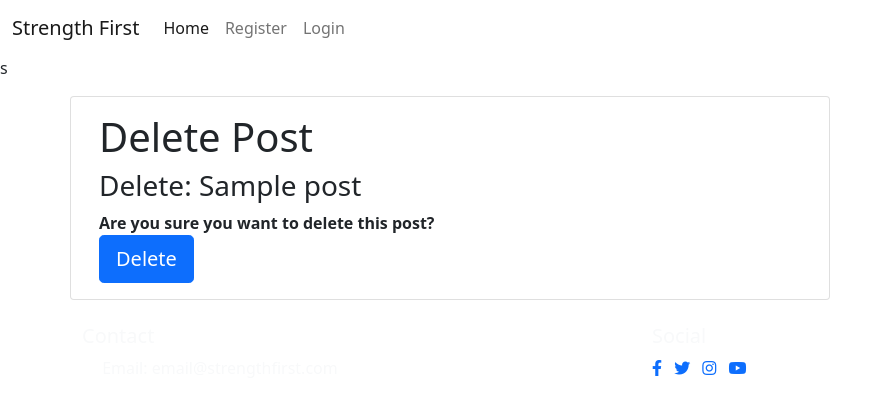
After one commit to GBell94/strength-first, a Django app: page /post/1/delete in a window 1280 px wide. The commit adds this page. Shown: the top 415 px of the page, without its empty margins (0-893 px from the left). Run offline with Django 3.2, Linux system fonts and the light colour scheme; tables that the repository leaves empty hold one stand-in row (values such as "Sample post"); some libraries are stand-ins or nearby versions.

Commit message:
Add functionality to delete a post

```diff
--- a/blog/urls.py
+++ b/blog/urls.py
@@ -6,4 +6,5 @@ urlpatterns = [
     path('add_post/', views.PostCreate.as_view(), name='add-post'),
     path('post/<int:pk>', views.PostDetail.as_view(), name='post-detail'),
     path('post/edit/<int:pk>', views.PostUpdate.as_view(), name='update-post'),
+    path('post/<int:pk>/delete', views.PostDelete.as_view(), name='delete-post'),
 ]
--- a/blog/views.py
+++ b/blog/views.py
@@ -1,6 +1,7 @@
 from django.shortcuts import render
 from django.views import generic
 from .models import Post
+from django.urls import reverse_lazy
 
 
 # Create your views here.
@@ -26,3 +27,9 @@ class PostUpdate(generic.UpdateView):
     model = Post
     template_name = 'edit_post.html'
     fields = ['title', 'topic', 'content']
+
+
+class PostDelete(generic.DeleteView):
+    model = Post
+    template_name = 'delete_post.html'
+    success_url = reverse_lazy('home')
--- /dev/null
+++ b/templates/delete_post.html
@@ -0,0 +1,23 @@
+{% extends 'base.html' %}
+{% load crispy_forms_tags %}
+
+
+{% block content %}
+
+<div class="container">
+    <div class="row">
+        <div class="col-md-8 card mb-4  mt-3 left  top">
+            <div class="card-body">
+                <h1>Delete Post</h1>
+                <h3>Delete: {{ post.title }}</h3>
+                    <form method = "POST">
+                        {% csrf_token %}
+                        <strong>Are you sure you want to delete this post?</strong>
+                        <br>
+                        <button type="submit" class="btn btn-primary  btn-lg">Delete</button>
+            </div>
+        </div>
+    </div>
+</div>
+
+{% endblock content%}
--- a/templates/post_detail.html
+++ b/templates/post_detail.html
@@ -11,6 +11,7 @@
         <h1>{% block title %} {{ post.title }} {% endblock title %}</h1>
         <p class=" text-muted">{{ post.author }} | {{ post.created_on }}</p>
         <a href="{% url 'update-post' post.pk %}">Edit</a>
+        <a href="{% url 'delete-post' post.pk %}">Delete</a>
         <p class="card-text ">{{ post.content | safe }}</p>
         <a href="{% url 'home' %}" class="btn btn-primary">Back to posts list</a>
       </div>
```
